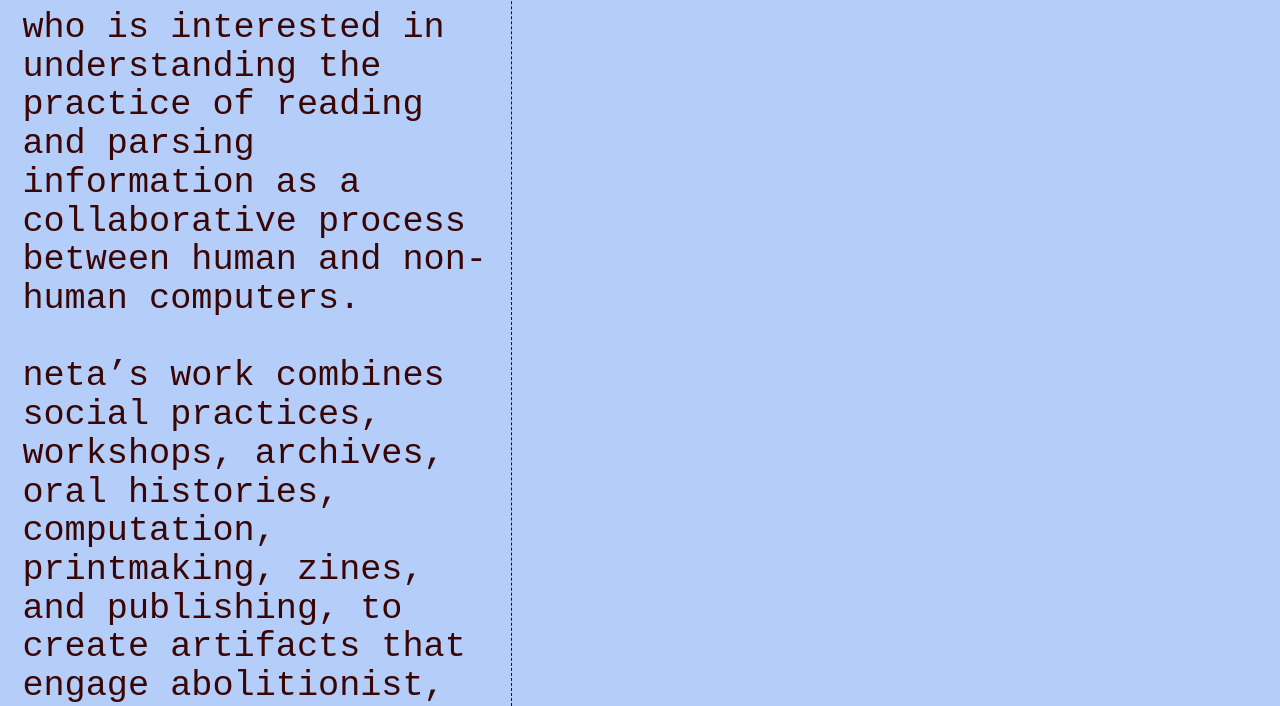
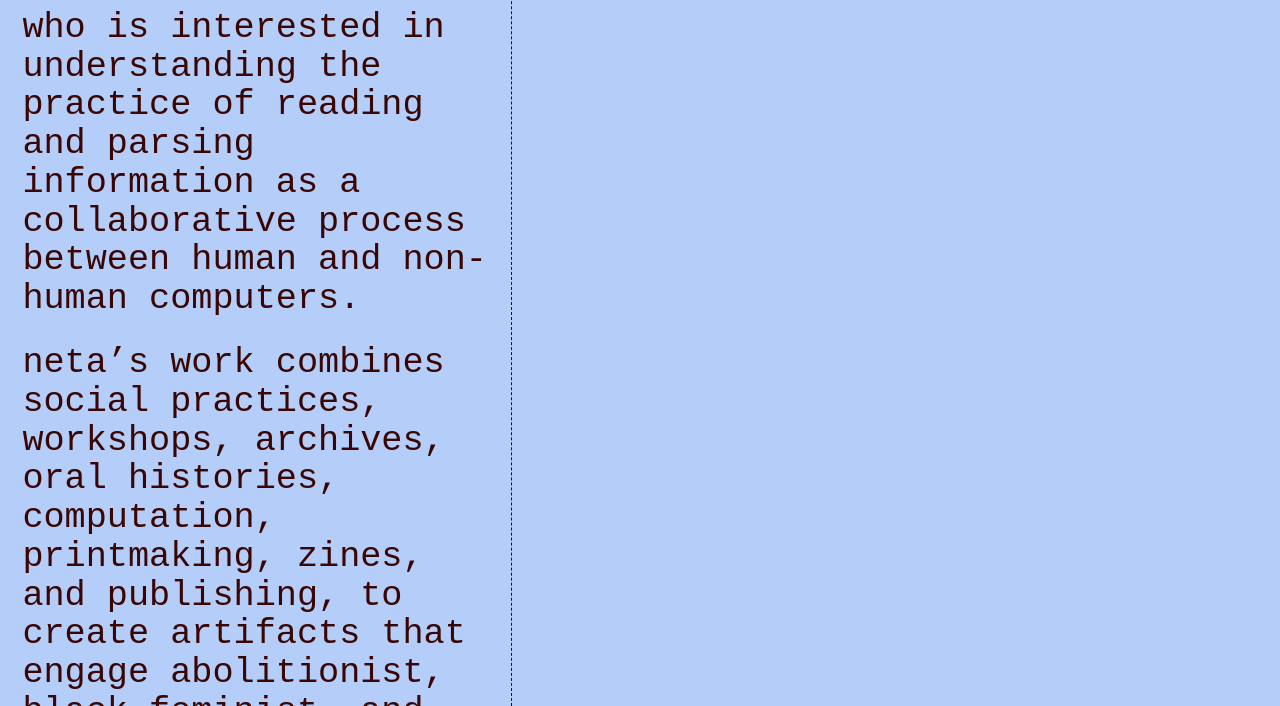
Before and after one commit to netanoir/mchapo-archive, a plain HTML site: page index.html in a window 1280 px wide. Shown: the part 94-800 px from the top of the page. Drawn offline with nearby package versions, Linux system fonts and the light colour scheme; no server answers; a web font is replaced by a local one.

Commit message:
update bio

```diff
--- a/index.html
+++ b/index.html
@@ -21,7 +21,13 @@
         <div class="left">
 
             <p>
-                <a href="http://netabomani.com">neta bomani</a> is a learner and educator who is interested in understanding the practice of reading and parsing information as a collaborative process between human and non-human computers. <br><br> Neta’s work combines social practices, workshops, archives, oral histories, computation, printmaking, zines, and publishing, to create artifacts that engage abolitionist, black feminist, and do-it-yourself philosophies.
+                <a href="http://netabomani.com">neta bomani</a> is a learner and educator who is interested in
+                understanding the practice of reading and parsing information as a collaborative process between human
+                and non-human computers.
+            </p>
+            <p>Neta’s work combines social practices, workshops, archives, oral histories, computation, printmaking,
+                zines, and publishing, to create artifacts that engage abolitionist, black feminist, and do-it-yourself
+                philosophies.
             </p>
 
 
@@ -33,7 +39,7 @@
                     href="https://netabomani.com/darkmatter" target="_blank">Dark Matter Objects</a> which doubled as
                 Neta's graduate thesis.</p>
 
-                <p>Neta loves to make zines and will most likely add zines to this project in the future.</p>
+            <p>Neta loves to make zines and will most likely add zines to this project in the future.</p>
         </div>
 
         <div class="right">
```
